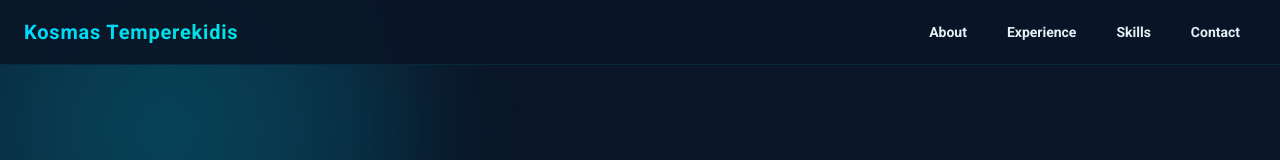
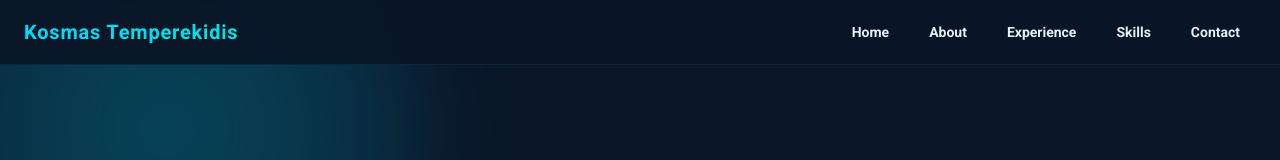
Before and after one commit to KmTempe/l7feeder_website, a React (Vite) app: page / in a window 1280 px wide. Shown: the top 160 px of the page. Built offline with nearby package versions, Linux system fonts and the light colour scheme.

Commit message:
Add Home navigation item to Header component

```diff
--- a/src/components/Header.jsx
+++ b/src/components/Header.jsx
@@ -16,12 +16,14 @@ import {
 } from '@mui/material';
 import MenuIcon from '@mui/icons-material/Menu';
 import CloseIcon from '@mui/icons-material/Close';
+import HomeIcon from '@mui/icons-material/Home';
 import PersonIcon from '@mui/icons-material/Person';
 import WorkIcon from '@mui/icons-material/Work';
 import ConstructionIcon from '@mui/icons-material/Construction';
 import EmailIcon from '@mui/icons-material/Email';
 
 const navItems = [
+  { text: 'Home', icon: <HomeIcon />, href: '#hero' },
   { text: 'About', icon: <PersonIcon />, href: '#about' },
   { text: 'Experience', icon: <WorkIcon />, href: '#experience' },
   { text: 'Skills', icon: <ConstructionIcon />, href: '#skills' },
```
